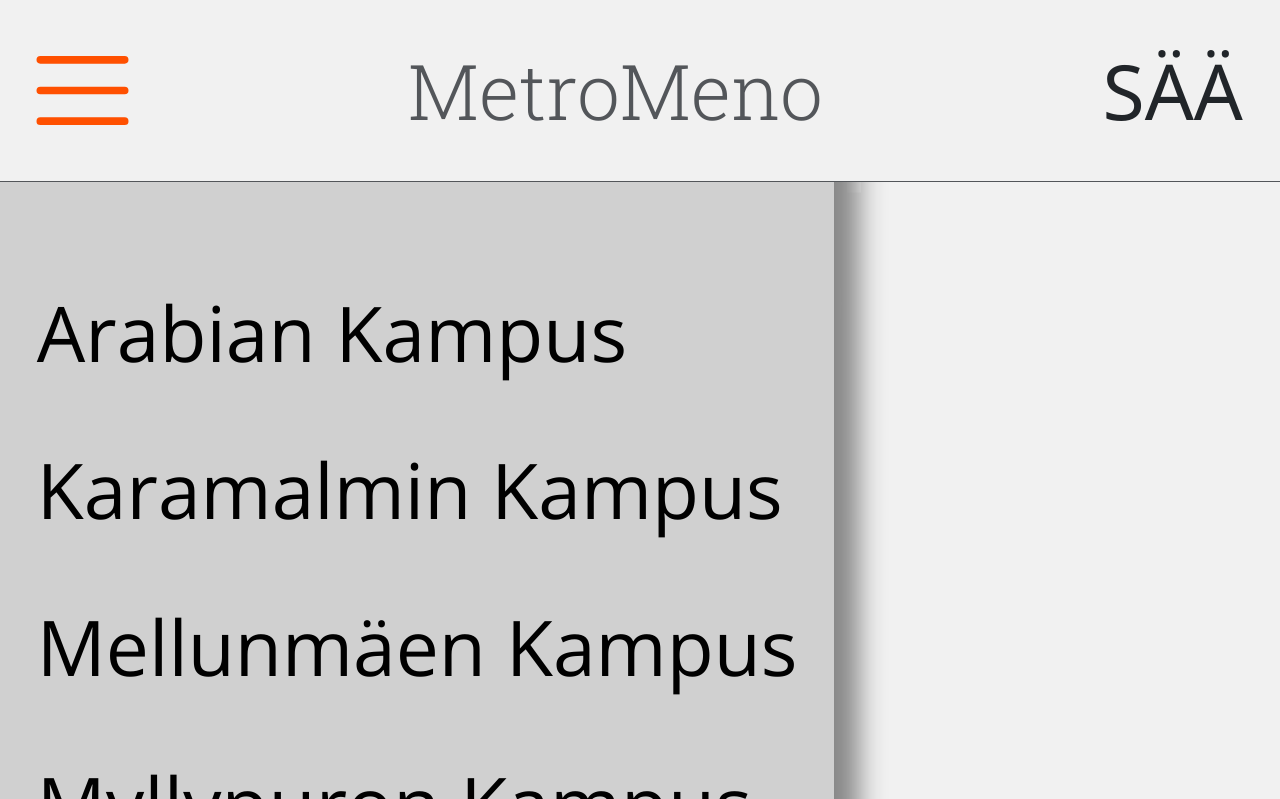
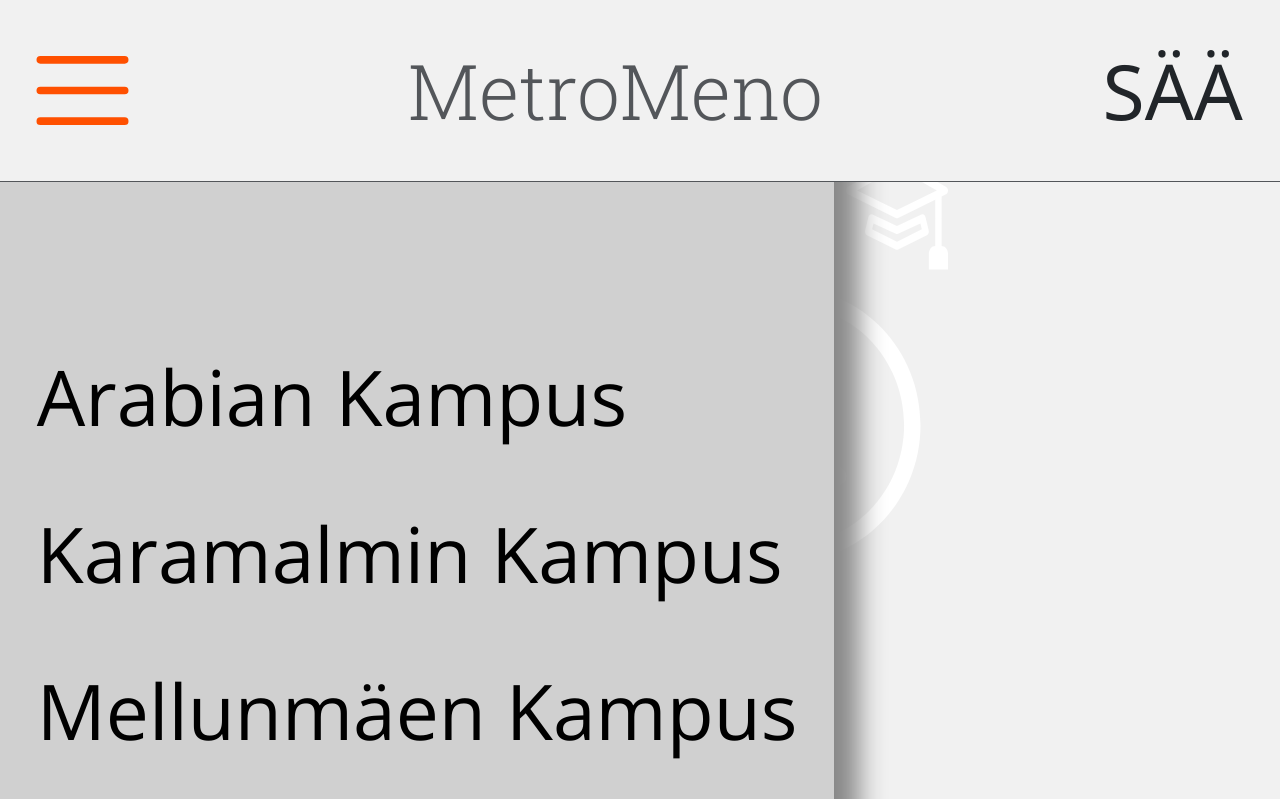
Before and after one commit to SatuPet/infoProject, a website built with webpack: page src/index.html in a window 1280 px wide. Both pictures are taken after a click on the button "Toggle navigation". Shown: the top 799 px of the page. Built offline with nearby package versions, Linux system fonts and the light colour scheme; no server answers; a web font is replaced by a local one.

Commit message:
navbar removing index.js

```diff
--- a/src/assets/styles.css
+++ b/src/assets/styles.css
@@ -18,6 +18,7 @@ body {
   background-image: url(iconBg.svg);
   background-repeat: repeat-y;
   background-position-x: center;
+  margin-top: 25vw;
 }
 .navbar-dark{
   background-color: var(--background);
@@ -48,7 +49,7 @@ body {
   background-color: #D0D0D0;
   margin-right: 20%;
   box-shadow: 25px 15px 25px #888888;
-
+  margin-top: -20vw;
 }
 .linkMarginTop{
   margin-top: 3em ;
--- a/src/index.js
+++ b/src/index.js
@@ -1,19 +1,23 @@
-import {weather} from './assets/jsModules/test';
+import { weather } from './assets/jsModules/test';
 
 weather();
 
 // parallax Y postition moving
-window.addEventListener('scroll',(event) =>{
+window.addEventListener('scroll', (event) => {
 
-    let top = window.scrollY /2;
-    const background = document.querySelector("body");
-    background.style.backgroundPositionY = top+"px";
-    });
+  let top = window.scrollY / 2;
+  const background = document.querySelector("body");
+  background.style.backgroundPositionY = top + "px";
+});
 
-    //navbar collapse moving back when you touch somewere else
-    const closeNavbar = () => {
-        $('.navbar-collapse').collapse('hide');
-    };
+//navbar collapse moving back when you touch somewere else
+const menuToggle = document.getElementById('navbarToggleExternalContent');
+const bsCollapse = new bootstrap.Collapse(menuToggle, {toggle: false});
 
-    // document.querySelector('.background').addEventListener('click',closeNavbar);
-    // document.querySelector('.metroMeno').addEventListener('click',closeNavbar);
+const closeNavbar = () => {
+
+  bsCollapse.hide();
+};
+
+document.querySelector('body').addEventListener('click', closeNavbar);
+document.querySelector('.metroMeno').addEventListener('click', closeNavbar);
```
